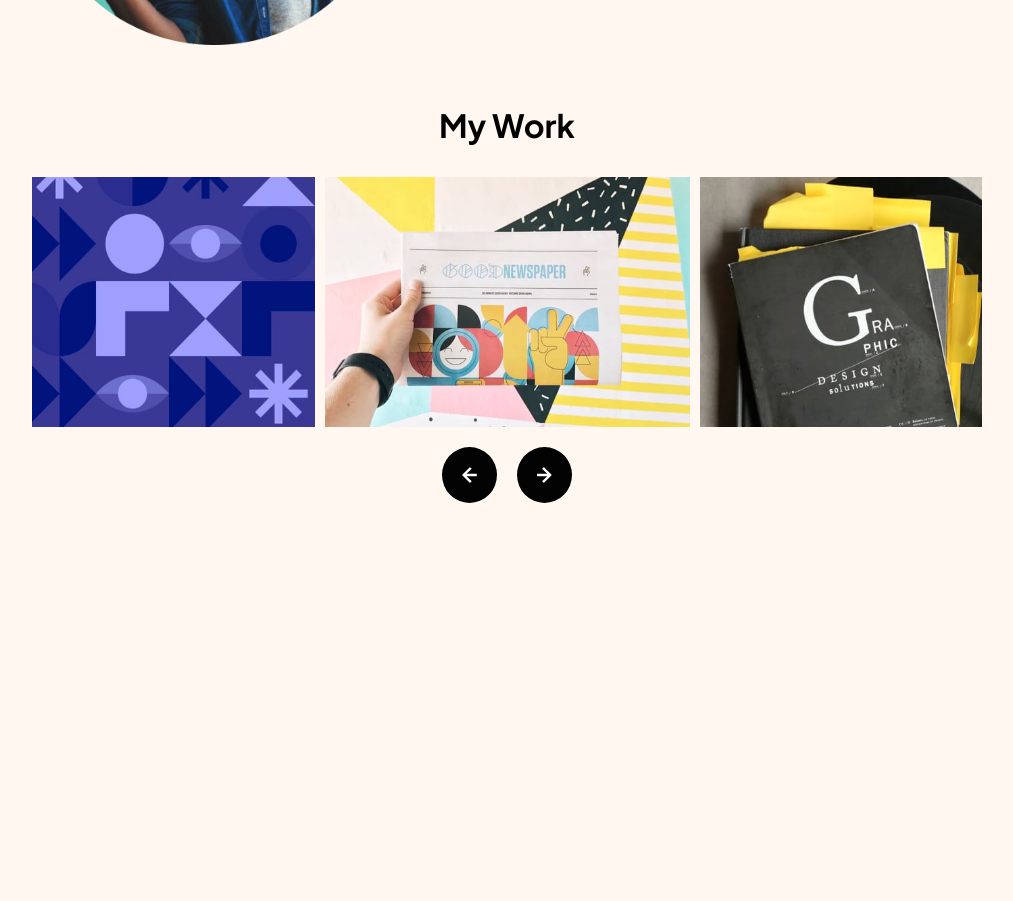
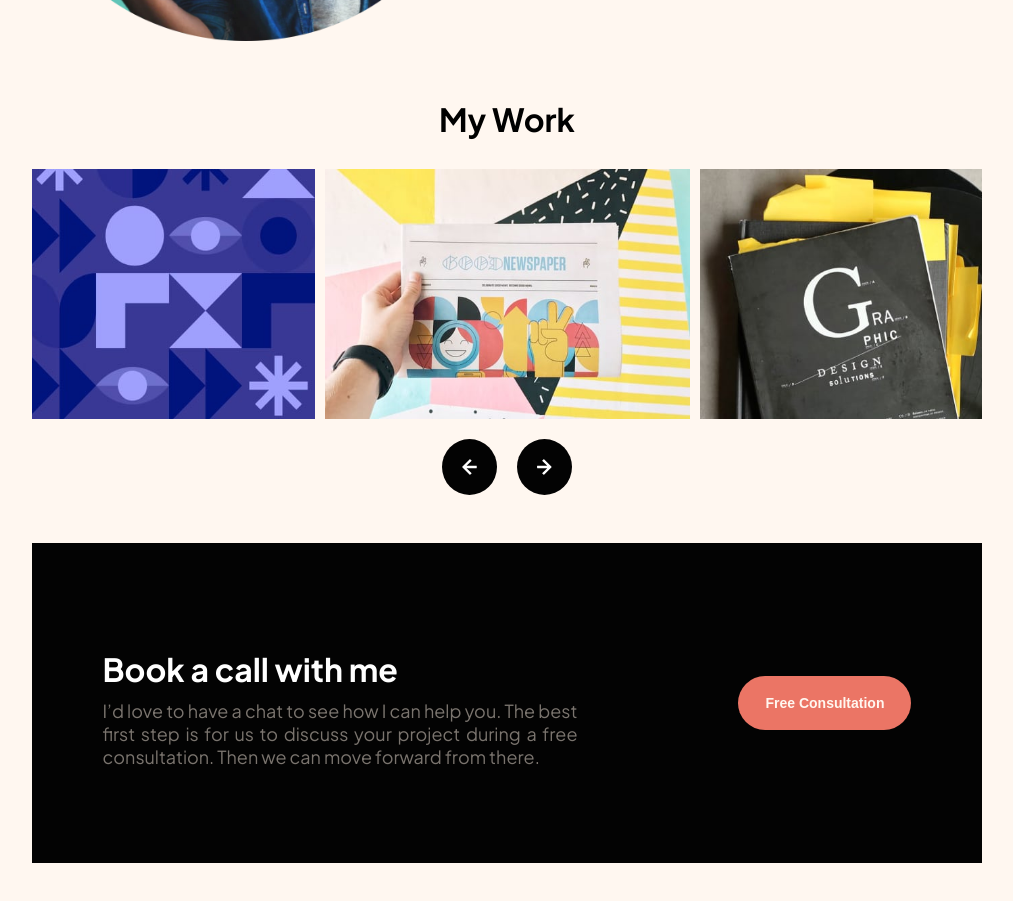
Before and after one commit to Avatar-J/Single-Page-Design-Portfolio, a plain HTML site: page index.html in a window 1280 px wide. Shown: the part 1067-1968 px from the top of the page, without its empty margins (133-1146 px from the left). Before the commit the page ends 1686 px from the top, so only its background shows below. Drawn offline with Linux system fonts and the light colour scheme.

Commit message:
added and styled the booking section

```diff
--- a/index.html
+++ b/index.html
@@ -121,6 +121,17 @@
             <img src="./assets/icon-arrow-right.svg" alt="right arrow" />
           </div>
         </section>
+        <section class="booking-section">
+          <div>
+            <h2>Book a call with me</h2>
+            <p>
+              I’d love to have a chat to see how I can help you. The best first
+              step is for us to discuss your project during a free consultation.
+              Then we can move forward from there.
+            </p>
+          </div>
+          <button>Free Consultation</button>
+        </section>
       </main>
     </div>
   </body>
--- a/main.css
+++ b/main.css
@@ -83,7 +83,7 @@ h3 {
   font-weight: bold;
   width: 100%;
   text-align: center;
-  padding: 12px;
+  padding: 10px 12px;
 }
 h1 {
   min-height: 90;
@@ -93,6 +93,7 @@ h1 {
 p {
   color: var(--medium-brown);
   text-align: center;
+  padding: 16px 29px;
 }
 .hero-section p {
   height: 104px;
@@ -192,11 +193,12 @@ p {
   margin-bottom: var(--margin-btw-content);
 }
 h2 {
-  font-size: var(--heading-M);
+  font-size: 26px;
 }
 .about-section img {
   width: 80%;
   height: 300px;
+  flex-shrink: 0;
 }
 .about-section button {
   background-color: var(--light-red);
@@ -231,6 +233,16 @@ h2 {
   border-radius: 50%;
   padding: 20px;
 }
+/*booking-section*/
+.booking-section {
+  min-height: 320px;
+  background-color: var(--black);
+  color: white;
+  width: 100%;
+}
+.booking-section button {
+  background-color: var(--light-red);
+}
 
 @media only screen and (min-width: 768px) {
   .wrapper {
@@ -243,6 +255,12 @@ h2 {
   h1 {
     min-height: 71px;
     font-size: var(--heading-L);
+  }
+  h2 {
+    font-size: var(--heading-M);
+  }
+  p {
+    padding: 0;
   }
   .hero-section p {
     height: 56px;
@@ -321,6 +339,20 @@ h2 {
       "graphic-design design-subskill photography "
       "graphic-design design-subskill motion-graphics";
   }
+  .booking-section {
+    flex-direction: row;
+    justify-content: space-around;
+  }
+  .booking-section div {
+    width: 50%;
+  }
+  .booking-section p {
+    text-align: justify;
+  }
+  .booking-section h2 {
+    text-align: left;
+    padding-left: 0;
+  }
 }
 /* .skills-section {
   display: flex;
```
